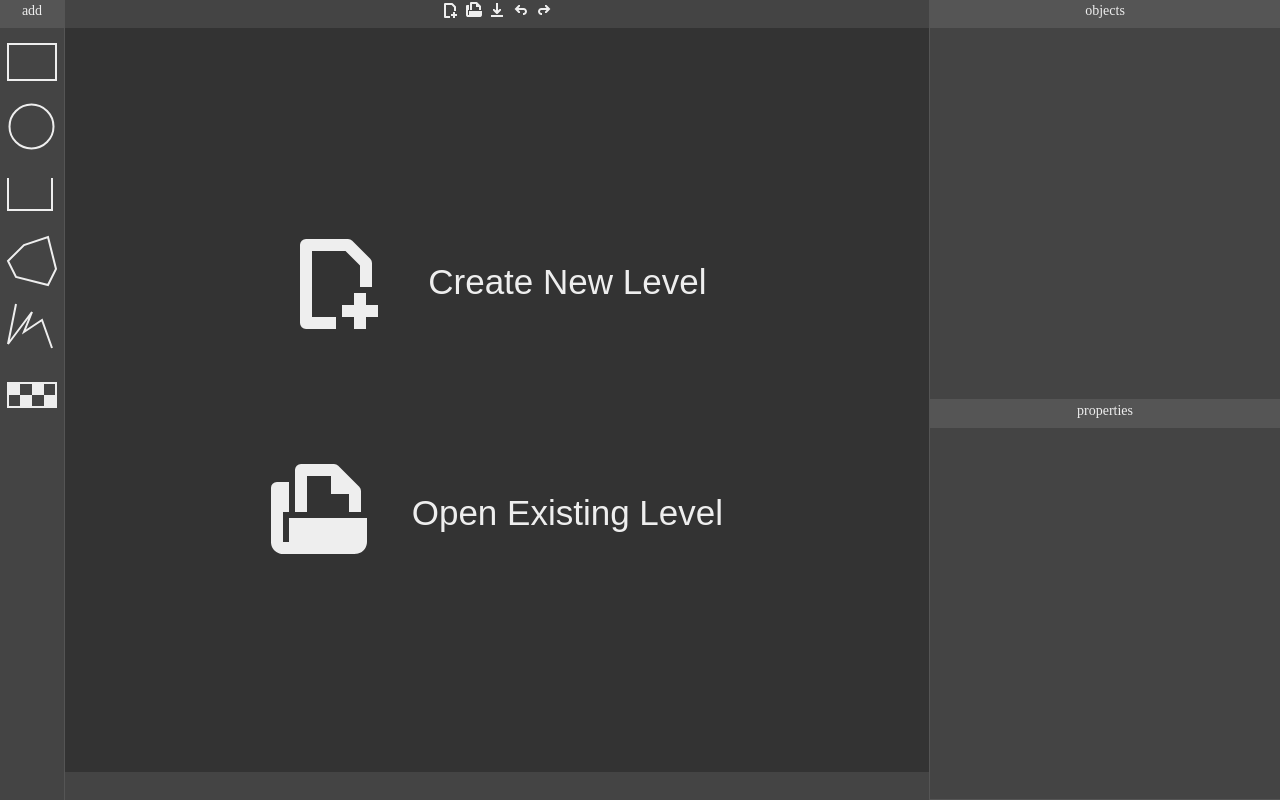
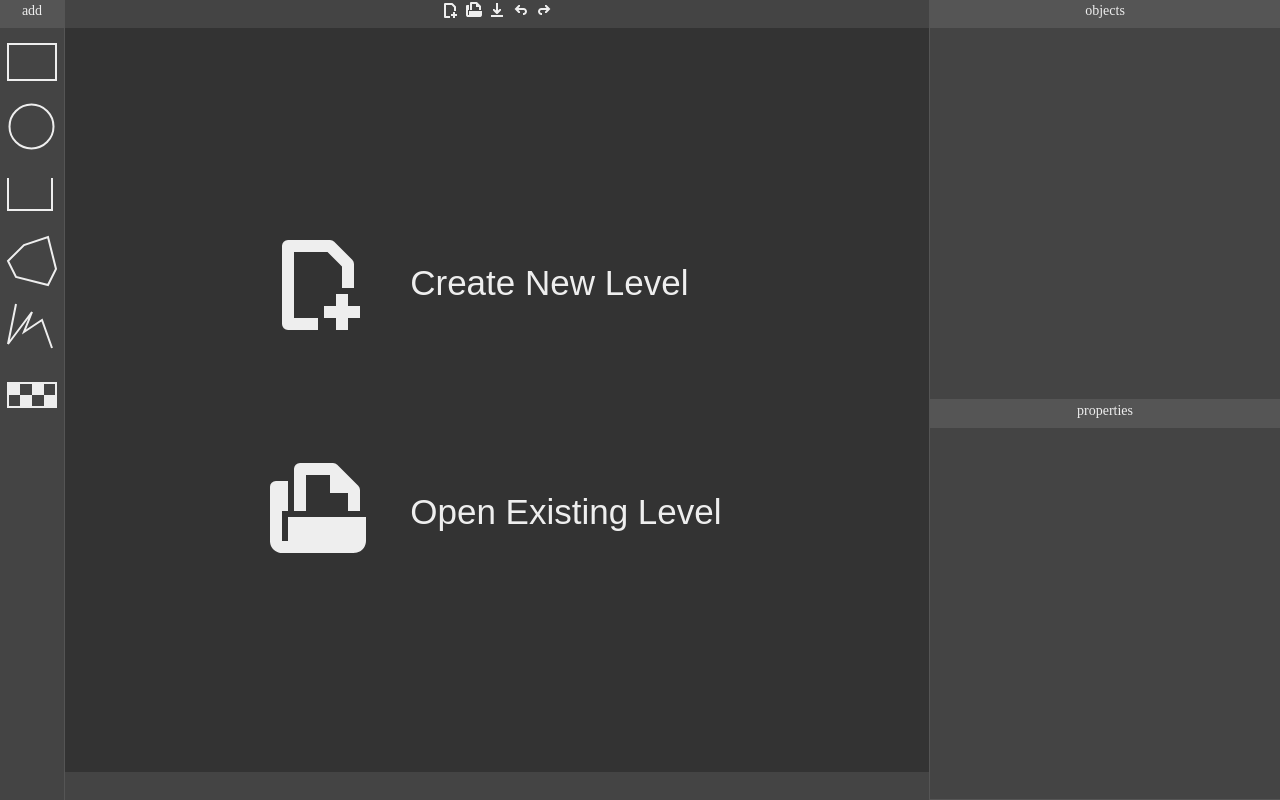
Before and after one commit to tjol/marble-bounce, a plain HTML site: page level-editor/index.html in a window 1280 px wide. Drawn offline with Linux system fonts and the light colour scheme.

Commit message:
Align level editor first page buttons

```diff
--- a/level-editor/level-editor.css
+++ b/level-editor/level-editor.css
@@ -317,7 +317,7 @@ on their own */
 #first-page {
     display: flex;
     justify-content: center;
-    align-content: center;
+    align-items: center;
     flex-direction: column;
     height: 100%;
 }
@@ -328,7 +328,10 @@ on their own */
     color: var(--text-colour);
     --icon-colour: var(--text-colour);
     font-size: 2.5em;
-    margin: 2em;
+    margin: 1em;
+    padding: 1em;
+    width: 15em;
+    text-align: left;
 }
 
 .first-page-action > svg {
```
